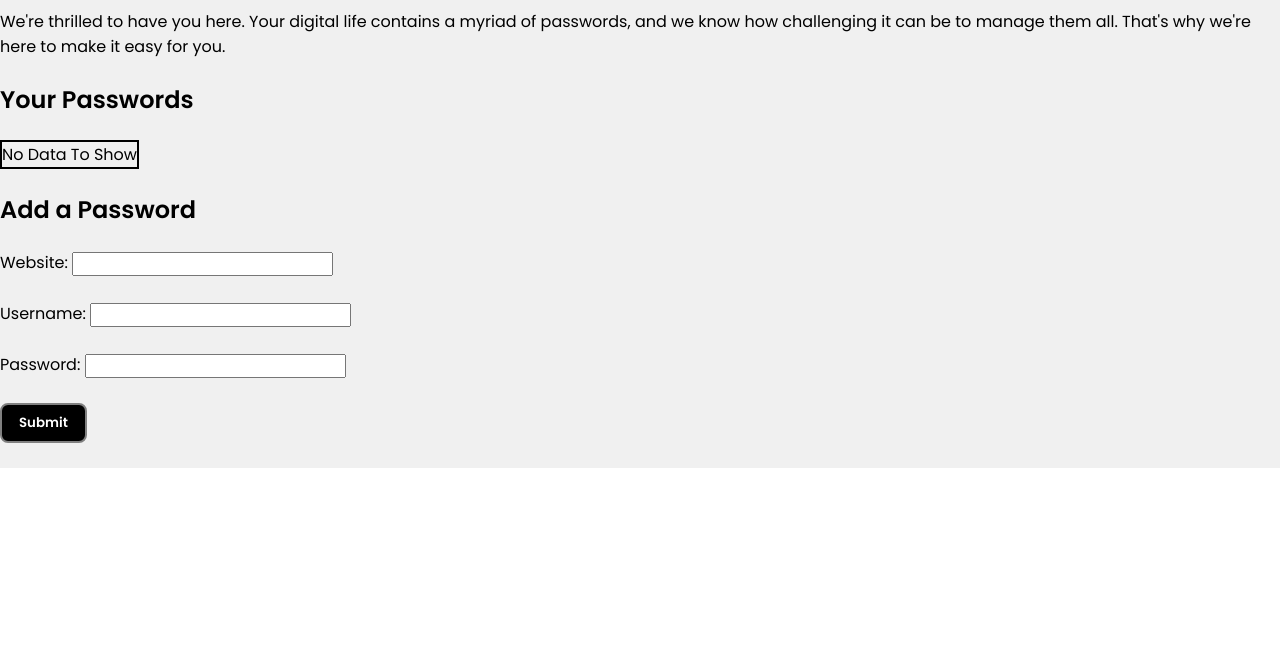
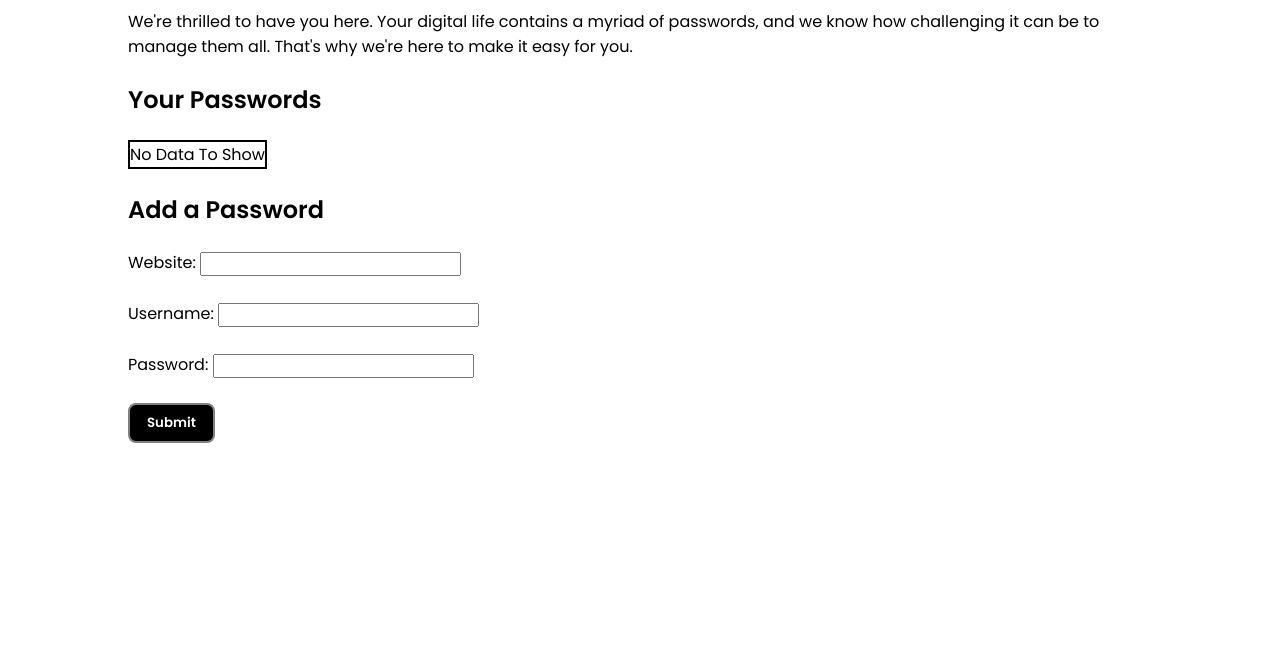
Before and after one commit to Aniket2815/Password-Manager, a plain HTML site: page index.html in a window 1280 px wide. Shown: the part 147-800 px from the top of the page. Drawn offline with Linux system fonts and the light colour scheme.

Commit message:
Update style.css

```diff
--- a/style.css
+++ b/style.css
@@ -48,9 +48,8 @@ table, td, tr{
 }
 
 .container {
-    max-width: 100vw;
-/*     margin: 23px auto; */
-    background-color: #f0f0f0;
+    max-width: 80vw;
+    margin: 23px auto;
 }
 
 h1, h2, h3 {
```
